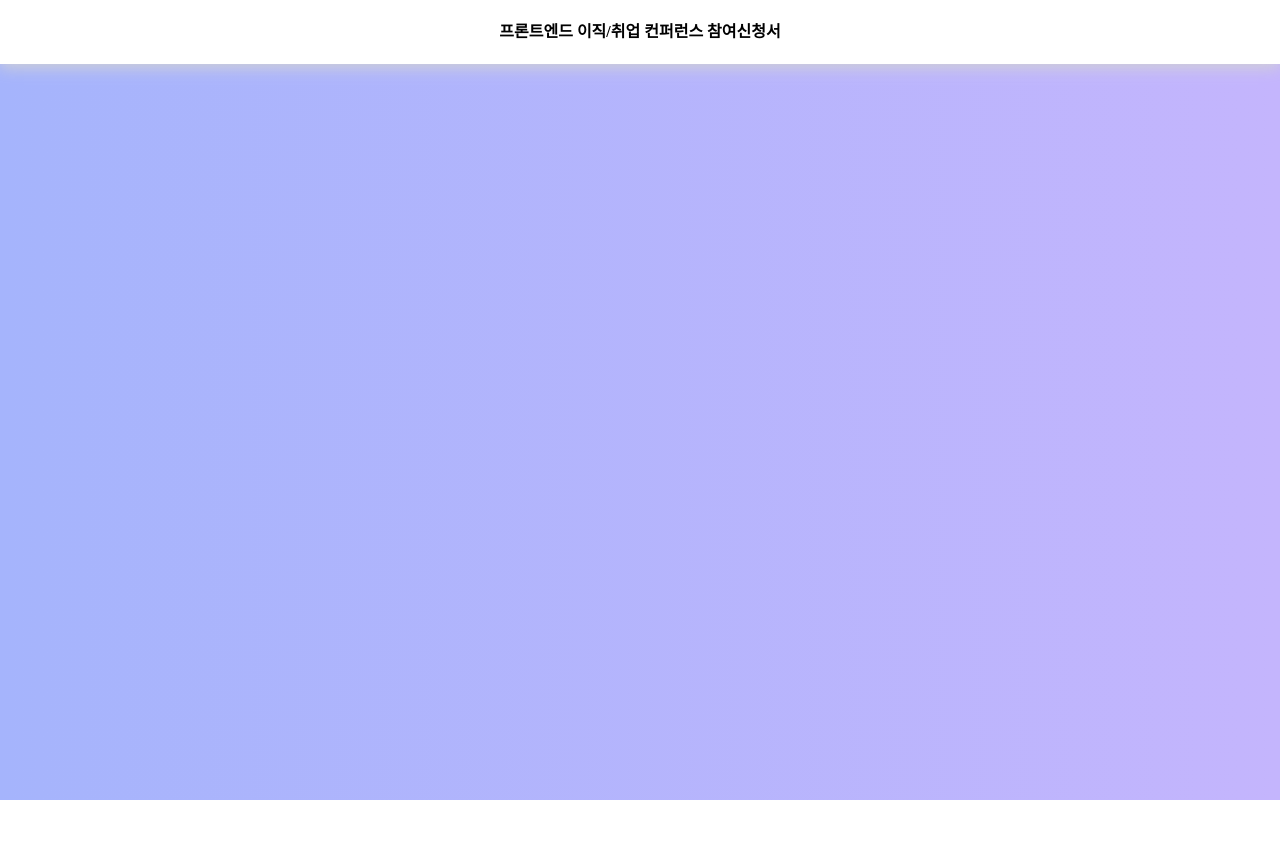
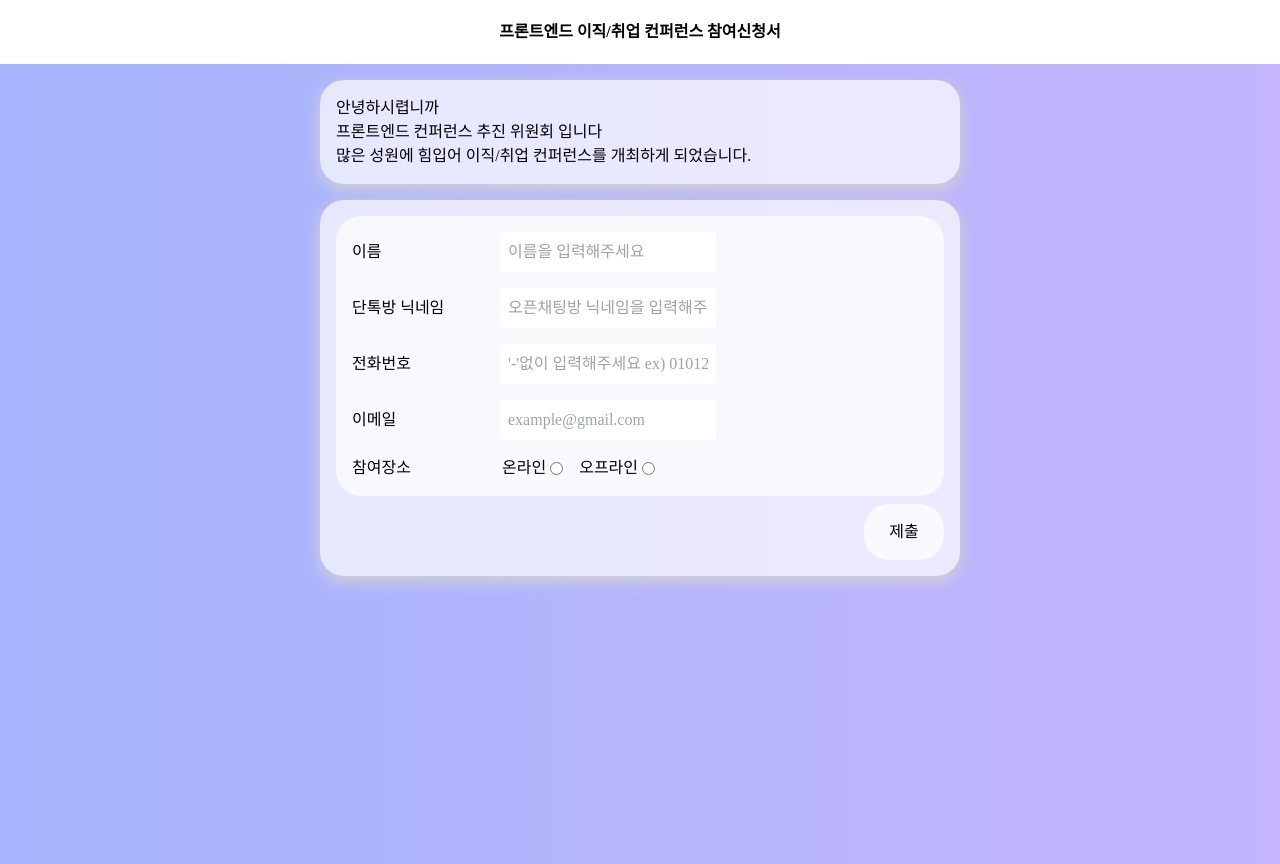
Before and after one commit to sh-oon/sulmoon_origin, a Vue app: page /main in a window 1280 px wide. Before the commit the page ends 800 px from the top, so only its background shows below. Built offline with nearby package versions, Linux system fonts and the light colour scheme; a web font is replaced by a local one.

Commit message:
설문지 작성

```diff
--- /dev/null
+++ b/src/index.css
@@ -0,0 +1,3 @@
+.content {
+    @apply w-full md:w-1/2 bg-white rounded-3xl p-4 bg-opacity-70
+}
--- /dev/null
+++ b/src/layout/Notice.vue
@@ -0,0 +1,19 @@
+<template>
+  <div class="content shadow-down mt-4 flex flex-col">
+    <h2>안녕하시렵니까</h2>
+    <span>프론트엔드 컨퍼런스 추진 위원회 입니다</span>
+    <span>
+      많은 성원에 힘입어 이직/취업 컨퍼런스를 개최하게 되었습니다. <br>
+
+    </span>
+
+  </div>
+</template>
+
+<script setup>
+
+</script>
+
+<style scoped>
+
+</style>
--- /dev/null
+++ b/src/layout/Sulmoon.vue
@@ -0,0 +1,69 @@
+<template>
+  <div class="content mt-4 shadow-down relative flex flex-col gap-y-2 items-end">
+    <form class="content full gap-4 flex flex-col">
+      <label for="name">
+        <span>이름</span>
+        <input type="text" id="name" placeholder="이름을 입력해주세요" v-model="param.name">
+      </label>
+      <label for="nickname">
+        <span>단톡방 닉네임</span>
+        <input type="text" id="nickname" placeholder="오픈채팅방 닉네임을 입력해주세요" v-model="param.email">
+      </label>
+      <label for="phone">
+        <span>전화번호</span>
+        <input type="text" id="phone" placeholder="'-'없이 입력해주세요 ex) 01012341234" v-model="param.phone">
+      </label>
+      <label for="email">
+        <span>이메일</span>
+        <input type="text" id="email" placeholder="example@gmail.com" v-model="param.email">
+      </label>
+      <div class="flex items-center gap-x-2">
+        <span class="w-3/12">참여장소</span>
+        <div class="w-9/12 flex gap-4">
+          <label for="online">
+            <span class="full block">온라인</span>
+            <input type="radio" value="online" name="location" id="online" v-model="param.location">
+          </label>
+          <label for="offline">
+            <span class="full block">오프라인</span>
+            <input type="radio" value="offline" name="location" id="offline" v-model="param.location">
+          </label>
+        </div>
+      </div>
+    </form>
+    <button class="content !w-20" @click="submit">제출</button>
+  </div>
+</template>
+
+<script setup>
+
+import {reactive} from "vue";
+
+const param = reactive({
+  name: null,
+  nickname: null,
+  phone: null,
+  email: null,
+  location: null
+})
+
+const submit = () => {
+  console.log(param)
+}
+</script>
+
+<style scoped>
+.full {
+  width: 100% !important;
+}
+
+label {
+  @apply flex items-center gap-1
+}
+span {
+  @apply w-3/12 block
+}
+input[type="text"] {
+  @apply p-2
+}
+</style>
--- a/src/main.js
+++ b/src/main.js
@@ -2,6 +2,7 @@ import { createApp } from 'vue'
 import App from './App.vue'
 import router from './router'
 import './assets/tailwind.css'
+import './index.css'
 
 const app = createApp(App)
 
--- a/src/view/Home.vue
+++ b/src/view/Home.vue
@@ -1,13 +1,16 @@
 <template>
-  <div class="w-full h-screen bg-gradient-to-r from-indigo-300 to-purple-300 bg-opacity-5">
-    <Header/>
-<!--    <Contents/>-->
+  <Header/>
+  <div class="w-full h-screen bg-gradient-to-r from-indigo-300 to-purple-300 bg-opacity-5 flex flex-col items-center">
+    <Notice/>
+    <Sulmoon/>
 <!--    <Footer/>-->
   </div>
 </template>
 
 <script setup>
 import Header from '@/layout/Header.vue'
+import Notice from '@/layout/Notice.vue'
+import Sulmoon from "@/layout/Sulmoon.vue";
 </script>
 
 <style scoped>
--- a/tailwind.config.js
+++ b/tailwind.config.js
@@ -5,8 +5,8 @@ module.exports = {
   theme: {
     extend: {},
     boxShadow:{
-      'up':'0 -3px 15px lightgray',
-      'down':'0 3px 15px lightgray'
+      'up':'0 -5px 15px lightgray',
+      'down':'0 5px 15px lightgray'
     },
   },
   variants: {
```
